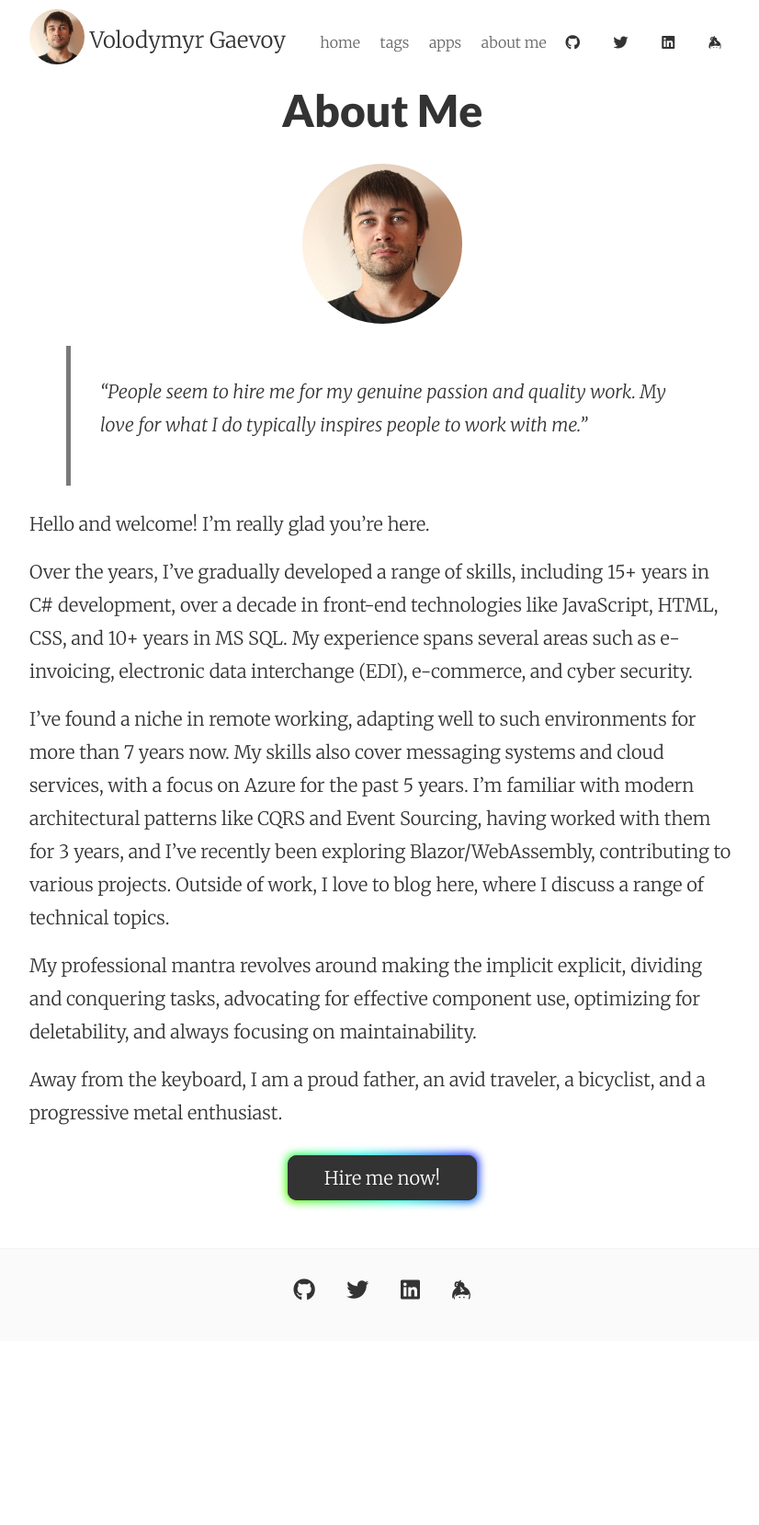
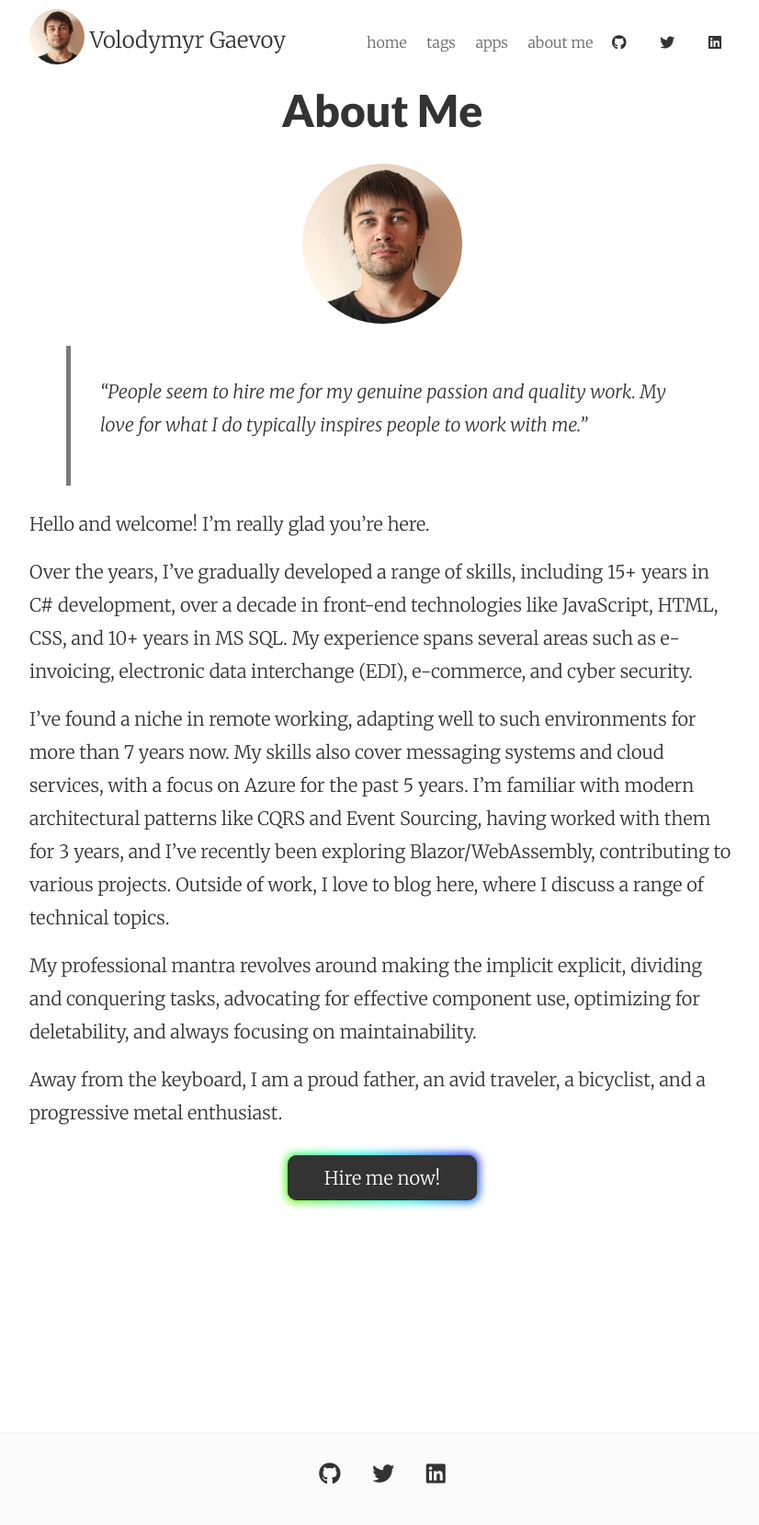
Before and after one commit to gaevoy/gaevoy.github.io, a Jekyll site: the page built from hire-me/index.md, in a window 1280 px wide. Shown: the whole page at 92% size, without its empty margins (224-1050 px from the left). Built offline with Jekyll 4.4.1, drawn with Linux system fonts in a browser that asks for light colours; nearby versions of some CDN libraries; before the commit the page ends 1458 px from its top, so only the background shows below that.

Commit message:
About me page

```diff
--- a/_includes/social-links.html
+++ b/_includes/social-links.html
@@ -2,5 +2,4 @@
     <a href="https://github.com/gaevoy"><i class="fab fa-github"></i></a>
     <a href="https://twitter.com/vgman"><i class="fab fa-twitter"></i></a>
     <a href="https://ua.linkedin.com/in/vladimirgayevoy"><i class="fab fa-linkedin"></i></a>
-    <a href="https://keybase.io/gaevoy"><i class="fab fa-keybase"></i></a>
 </div>
--- a/hire-me/index.md
+++ b/hire-me/index.md
@@ -23,6 +23,7 @@ title: Hire Me
 .hire-me-button-container {
     text-align: center;
     margin-top: 40px;
+    margin-bottom: 200px;
 }
 .button-85 {
     padding: 0.6em 2em;
```
